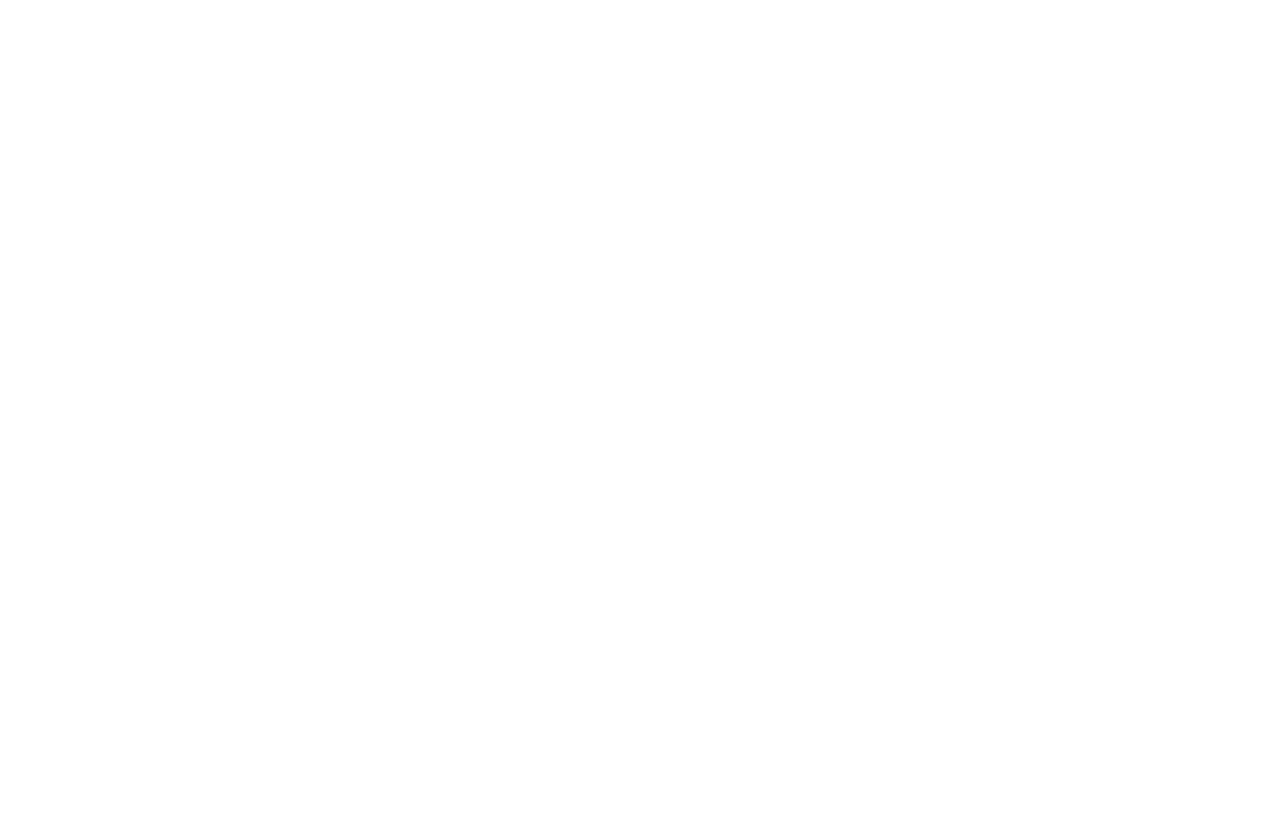
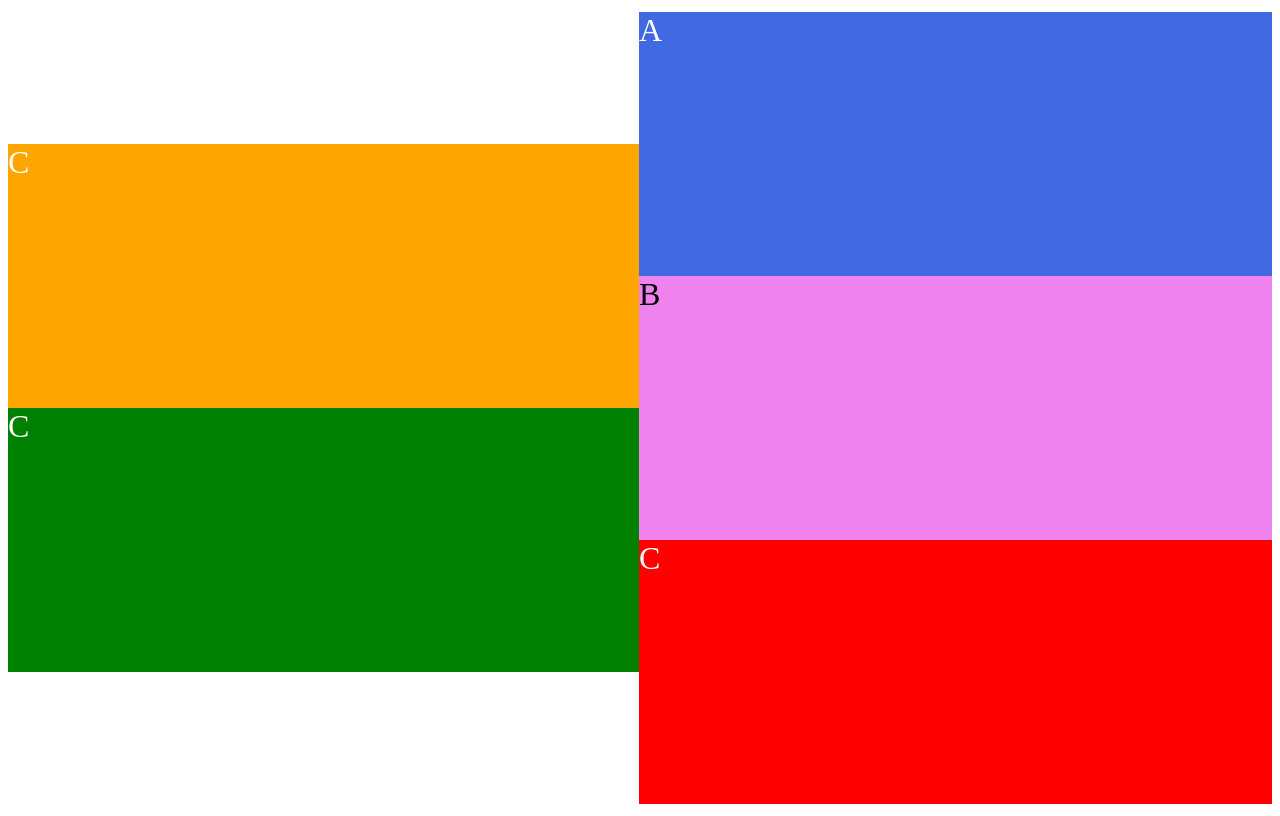
Before and after one commit to Mimir931/flexbox, a plain HTML site: page index.html in a window 1280 px wide. Drawn offline with Linux system fonts and the light colour scheme.

```diff
--- a/index.html
+++ b/index.html
@@ -1,13 +1,29 @@
 <!DOCTYPE html>
 <html lang="en">
+
 <head>
     <meta charset="UTF-8">
     <meta http-equiv="X-UA-Compatible" content="IE=edge">
     <meta name="viewport" content="width=device-width, initial-scale=1.0">
-    <link rel="stylesheet" href="style.css"/>
+    <link rel="stylesheet" href="style.css" />
     <title>Flexbox</title>
 </head>
+
 <body>
+    <div class="flex-parent">
+        <div class="enfant1"> A </div>
+        <div class="enfant2"> B</div>
+        <div class="enfant3"> C </div>
+        <div class="enfant4"> C </div>
+        <div class="enfant5"> C </div>
+    </div>
+    <div></div>
+
+
+    <div></div>
+
+
 
 </body>
+
 </html>
--- a/style.css
+++ b/style.css
@@ -0,0 +1,44 @@
+.flex-parent{
+     display: flex;
+     font-size: 2rem;
+      flex-direction: column;
+      flex-wrap:wrap-reverse ;
+     justify-content: center;
+     height:100vh;
+}
+
+
+.enfant1{
+    background-color:royalblue;
+    color: white;
+    height: 33vh;
+
+}
+
+
+.enfant2{
+    background-color: violet;
+    height: 33vh;
+
+
+}
+
+.enfant3{
+    background-color:red;
+    color: white;
+    height: 33vh;
+
+
+}
+
+.enfant4{
+    background-color:orange;
+    color: white;
+    height: 33vh;
+}
+
+.enfant5{
+    background-color:green;
+    color: white;
+    height: 33vh;
+}
```
